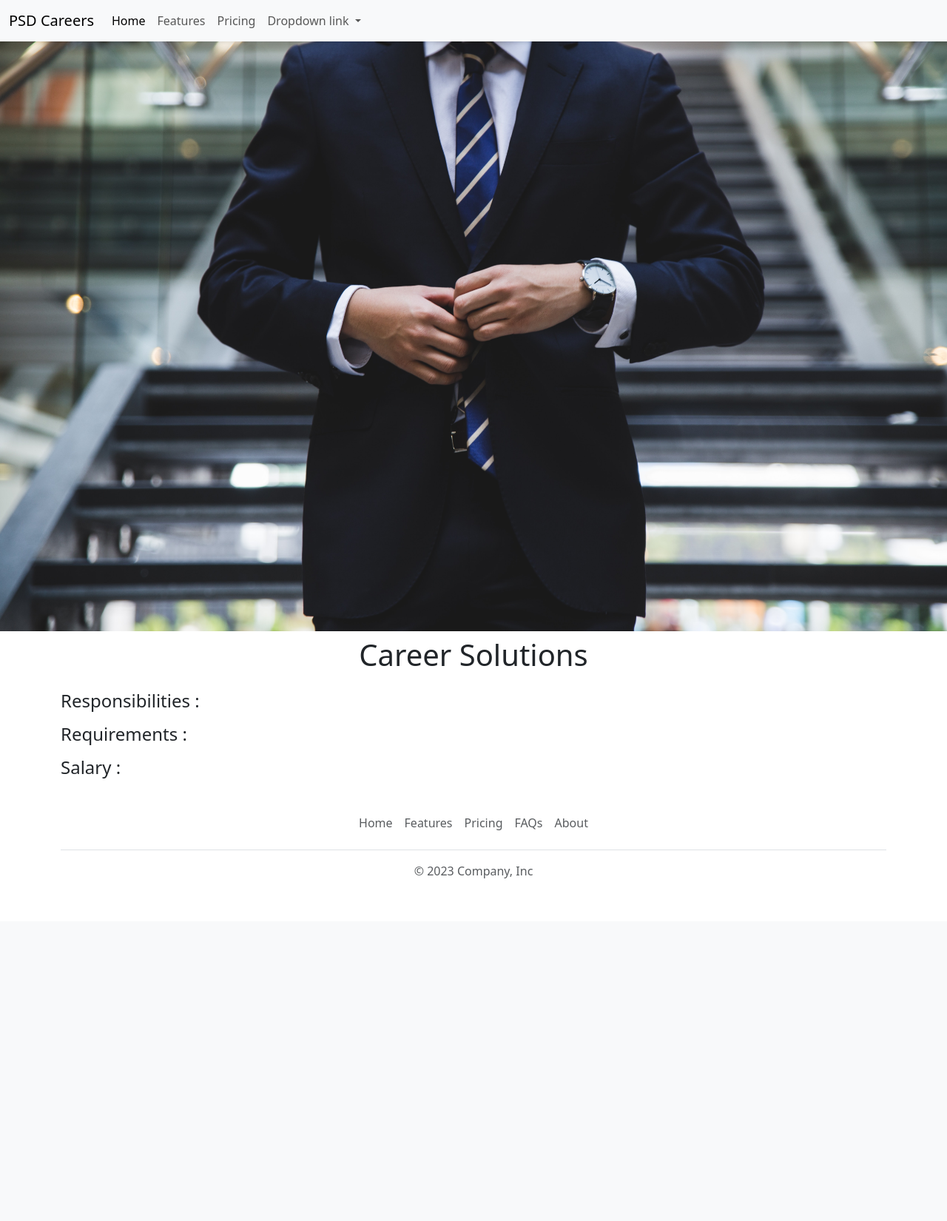
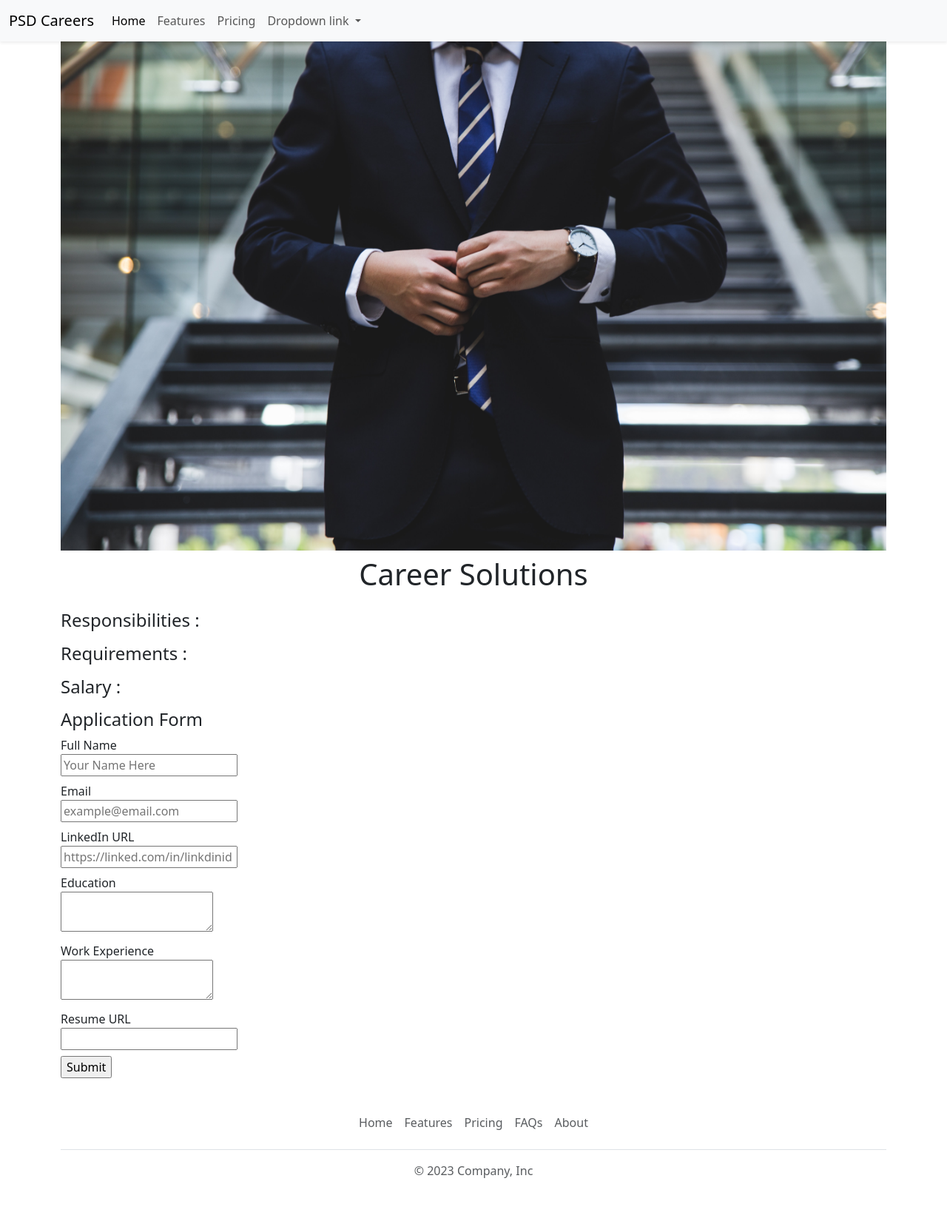
Before and after one commit to Sai-Deepak-1/Jovian-Careers-Website, a Flask app: template templates/jobfile.html in a window 1280 px wide. Shown: the whole page at 74% size. Before the commit the page ends 1187 px from the top, so only its background shows below. Run offline with Flask 3, Linux system fonts and the light colour scheme; the template is opened without the code that fills it, so the values that code supplies are empty.

Commit message:
Made some minor changes

```diff
--- a/app.py
+++ b/app.py
@@ -1,4 +1,4 @@
-from flask import Flask, render_template, jsonify
+from flask import Flask, render_template, jsonify, request
 from database import load_jobs, load_job
 
 app = Flask(__name__)
@@ -50,6 +50,11 @@
     jobs = load_jobs()
     return jsonify(jobs)
 
+@app.route("/job/<id>/apply" , methods = ['post'])
+def apply_to_job(id):
+    data = request.form
+    # u can store this in db / send an email
+    return jsonify(data)
 
 if __name__ == "__main__":
     app.run(host='0.0.0.0', debug=True)
--- /dev/null
+++ b/templates/applicationForm.html
@@ -0,0 +1,35 @@
+{% include 'bootstrap.html' %}
+<h4>Application Form</h4>
+<form action="/job/{{job['id']}}/apply" method="post">
+  <div class="mb-2">
+  <label>Full Name</label><br>
+  <input type="text" required name="full_name" placeholder="Your Name Here">
+  </div>
+
+  <div class="mb-2">
+  <label>Email</label><br>
+  <input type="email" required name="email" placeholder="example@email.com">
+  </div>
+
+  <div class="mb-2">
+  <label>LinkedIn URL</label><br>
+  <input type="url" name="linkedin_url" placeholder="https://linked.com/in/linkdinid">
+  </div>
+
+  <div class="mb-2">
+    <label>Education</label><br>
+    <textarea name="education"></textarea>
+  </div>
+
+  <div class="mb-2">
+    <label>Work Experience</label><br>
+    <textarea name="work_experience"></textarea>
+  </div>
+
+  <div class="mb-2">
+  <label>Resume URL</label><br>
+  <input type="url" name="resume_url">
+  </div>
+
+  <input type="submit" name = "Submit">
+</form>
--- a/templates/banner.html
+++ b/templates/banner.html
@@ -4,5 +4,11 @@
             height : 370px;
             /* object-fit  : cover; */
         }
+    #container{
+            max-width : 720px;
+            margin : 0 auto 0 auto;
+        }
 </style>
-<img class = "img-fluid" src = "/static/career.jpg"></br>
+<div class="container">
+    <img class = "img-fluid" src = "/static/career.jpg"></br>
+</div>
--- a/templates/home.html
+++ b/templates/home.html
@@ -36,9 +36,11 @@
     <div class = "container">
 
         {% include 'banner.html'%}
-        <h2>About SCS :P</h2><hr>
+        <br>
+        <h2>About PSD Career Solutions</h2><hr>
         <div class = "row">
             <div class = "col-md-6">
+                <p class = "lead">Lorem ipsum dolor sit amet, consectetur adipiscing elit, sed do eiusmod tempor incididunt ut labore et dolore magna aliqua. Sed faucibus turpis in eu mi. Lobortis scelerisque fermentum dui faucibus in ornare. Tellus id interdum velit laoreet id.</p>
                 <p class = "lead">Lorem ipsum dolor sit amet, consectetur adipiscing elit, sed do eiusmod tempor incididunt ut labore et dolore magna aliqua. Sed faucibus turpis in eu mi. Lobortis scelerisque fermentum dui faucibus in ornare. Tellus id interdum velit laoreet id.</p>
             </div>
             <div class="d-none d-md-block col-md-6">
@@ -48,7 +50,7 @@
         </div>
         <h2>Open Positions</h2>
         <hr>
-        <p class = "ptext">JOBS AVAILABLE </p>
+        <p class = "ptext"><bold>JOBS AVAILABLE</bold></p>
         <p>
             {% for job in jobs %}
                 {% include 'job.html' %}
--- a/templates/jobfile.html
+++ b/templates/jobfile.html
@@ -31,8 +31,11 @@
         </ol>
         <h4>Salary :</h4>
         <p>{{job.currency}} {{job.salary}}</p>
+        <!-- <div class="d-grid gap-2 col-6 mx-auto">
+            <a class="btn btn-primary" href="templates/applicationForm.html" role="button">Apply for This Job</a>
+        </div> -->
+        {%include 'applicationForm.html'%}
     </div>
-
     {% include 'footer.html' %}
 </body>
 </html>
```
